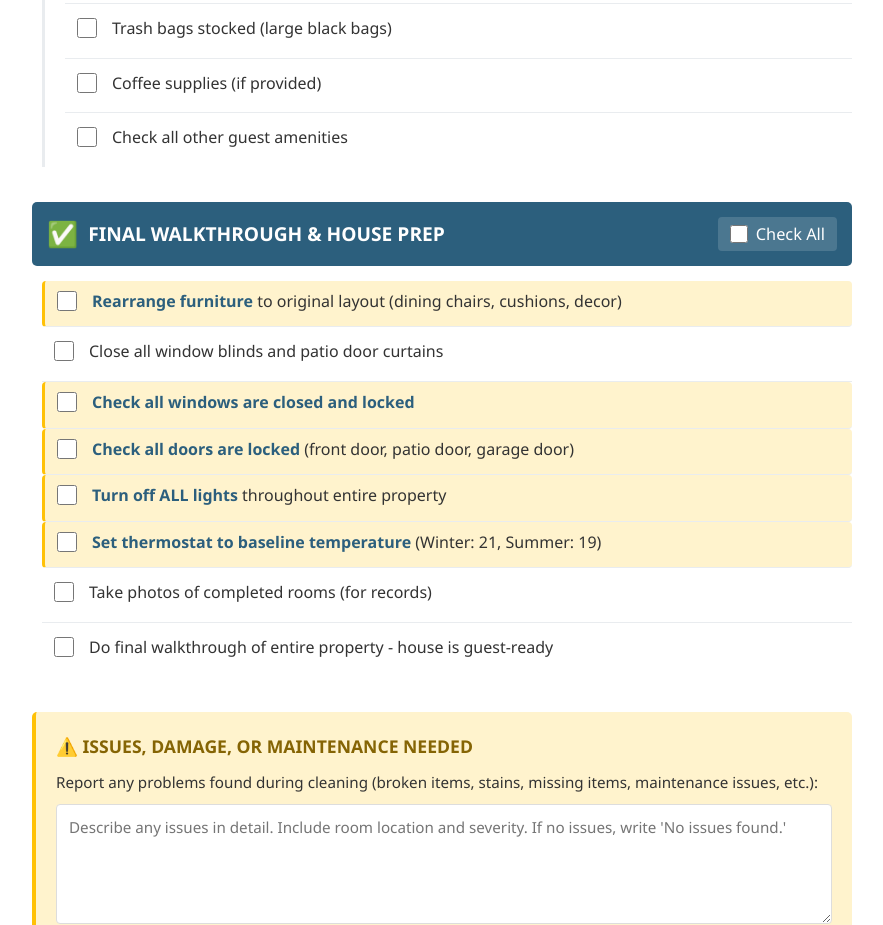
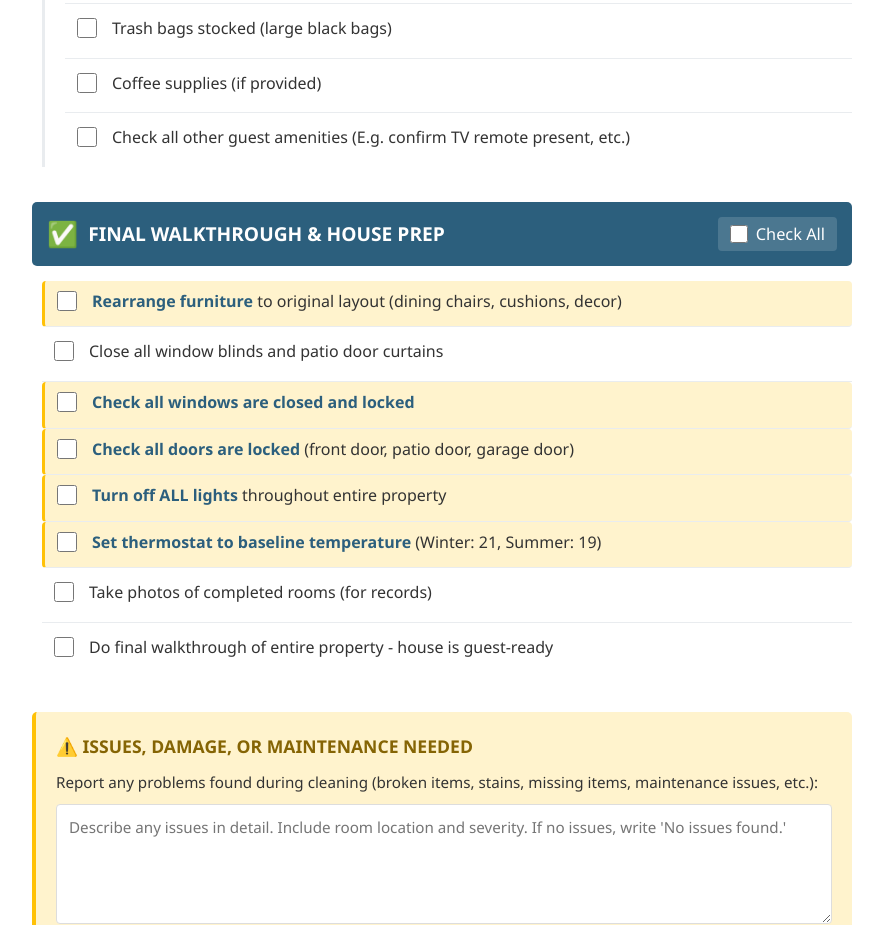
Before and after one commit to beegee123/Pickering-House-Cleaning-Checklist, a plain HTML site: page index.html in a window 1280 px wide. Shown: the part 4220-5145 px from the top of the page, without its empty margins (198-1081 px from the left). Drawn offline with Linux system fonts and the light colour scheme.

Commit message:
Added TV remote check to inventory section

```diff
--- a/index.html
+++ b/index.html
@@ -633,7 +633,7 @@
                                 <input type="checkbox" name="supply_other" id="supply8" value="yes">
                             </div>
                             <label for="supply8" class="item-text">
-                                Check all other guest amenities
+                                Check all other guest amenities (E.g. confirm TV remote present, etc.)
                             </label>
                         </div>
                     </div>
```
